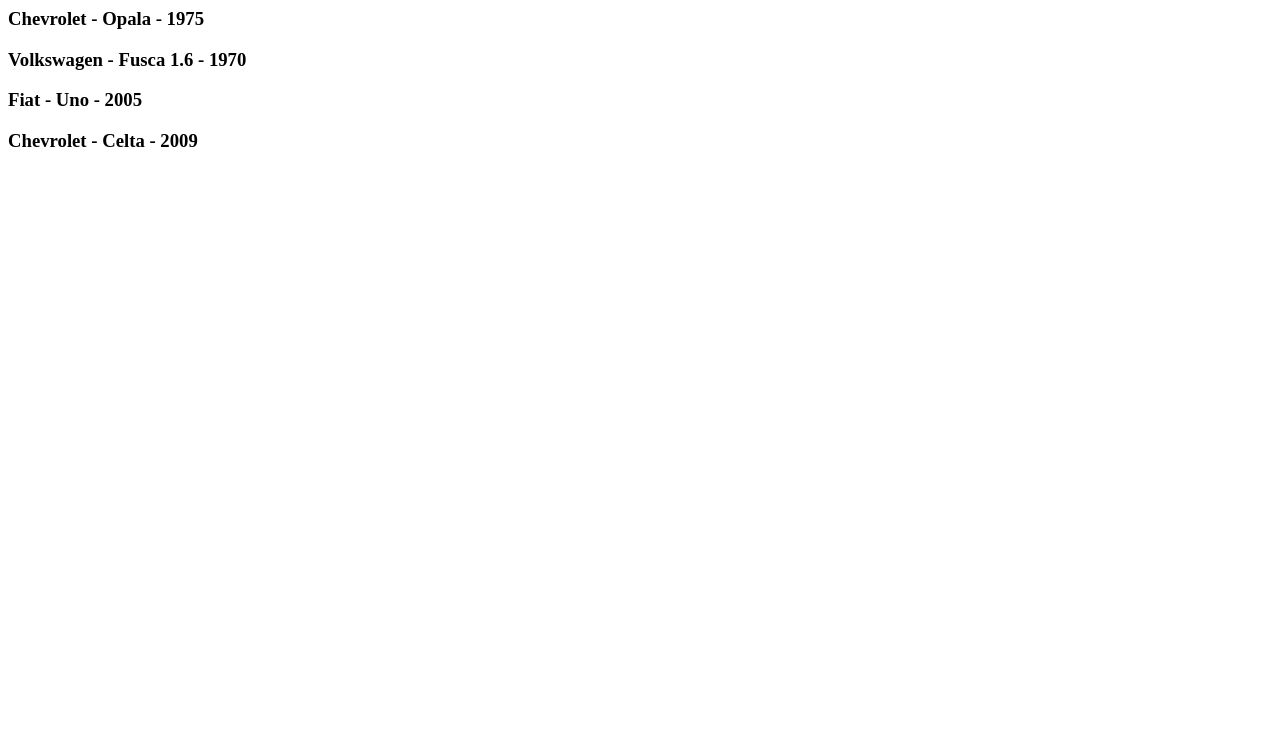
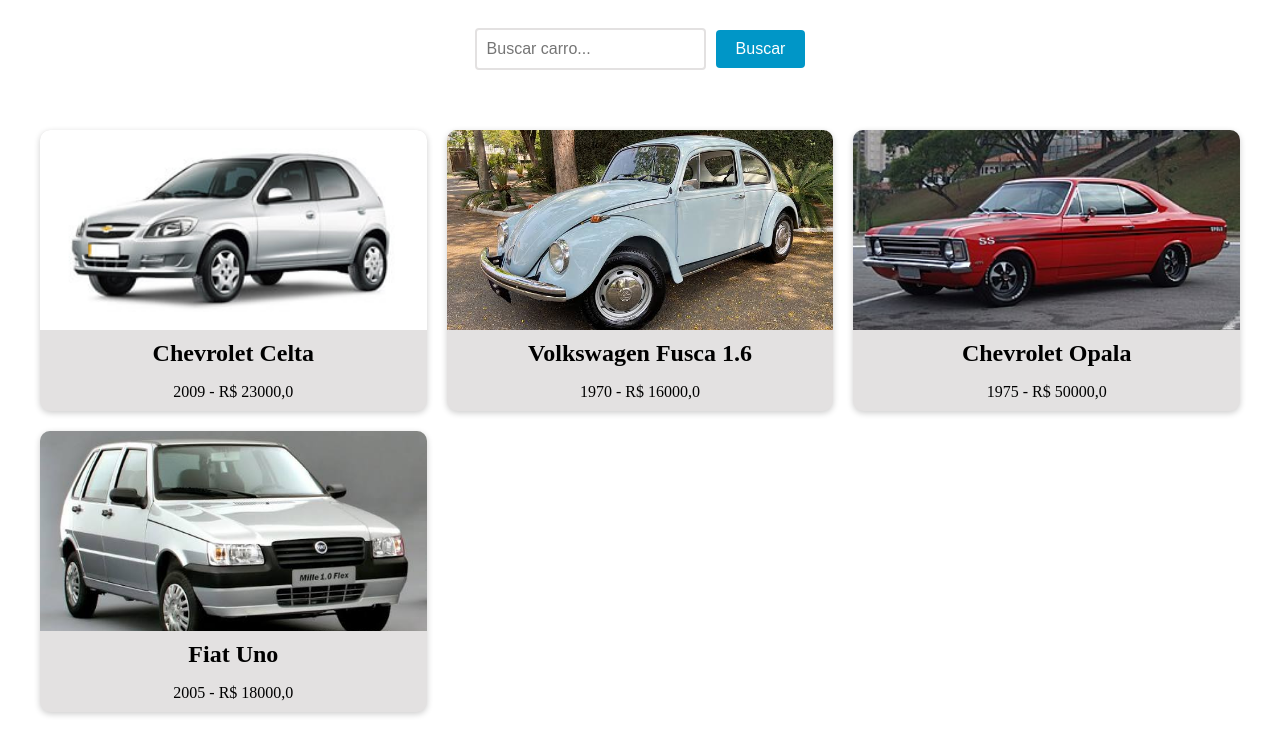
Before and after one commit to arthur-santoss/learn-pycode, a Django app: page /cars/ in a window 1280 px wide. Shown: the top 755 px of the page. Run offline with Django 5.2, Linux system fonts and the light colour scheme; data comes from the database, SQL or seed files in the repository; both versions use the stored data as it was after the commit.

Commit message:
template de cars com barra de pesquisa

```diff
--- a/projetos/carros/app/urls.py
+++ b/projetos/carros/app/urls.py
@@ -7,5 +7,5 @@ from cars.views import cars_view
 
 urlpatterns = [
     path('admin/', admin.site.urls),
-    path('cars/', cars_view),
+    path('cars/', cars_view, name='cars_list'),
 ] + static(settings.MEDIA_URL, document_root=settings.MEDIA_ROOT)
--- a/projetos/carros/cars/templates/cars.html
+++ b/projetos/carros/cars/templates/cars.html
@@ -1,12 +1,112 @@
-<html>
-        <head>
-            <title>Meus carros</title>
-        </head>
-        {% block content %}
-            <body>
-                {% for car in cars %}
-                    <H3>{{car.brand}} - {{car.model}} - {{car.factory_year}} </H3>
-                {% endfor %}
-            </body>
-        {% endblock %}
-</html>
+{% block content %}
+  <style>
+    .car-grid {
+      display: grid;
+      grid-template-columns: repeat(3, 1fr);
+      gap: 20px;
+      margin: 0 auto;
+      max-width: 1200px;
+      padding: 20px;
+    }
+
+    .car-card {
+      background-color: #e3e1e1;
+      box-shadow: 0 2px 6px rgba(0, 0, 0, 0.2);
+      border-radius: 10px;
+      overflow: hidden;
+      text-align: center;
+      transition: all 0.3s ease;
+    }
+
+    .car-card:hover {
+        cursor: pointer;
+        box-shadow: 0 4px 10px rgba(0, 0, 0, 0.4);
+        transform: translateY(-2px);
+    }
+
+    .car-card img {
+      width: 100%;
+      height: 200px;
+      object-fit: cover;
+    }
+
+    .car-card h3 {
+        font-size: 20px;
+        margin-top: 10px;
+        margin-bottom: 5px;
+    }
+
+    .car-card h2 {
+      font-size: 1.5rem;
+      margin: 10px;
+    }
+
+    .car-card p {
+      font-size: 1rem;
+      margin-bottom: 10px;
+    }
+
+    @media (max-width: 768px) {
+      .car-grid {
+        grid-template-columns: repeat(2, 1fr);
+      }
+    }
+
+    form {
+        display: flex;
+        justify-content: center;
+        align-items: center;
+        margin-bottom: 20px;
+        text-align: center;
+        padding: 20px;
+    }
+
+    input[type="text"] {
+        padding: 10px;
+        font-size: 16px;
+        border: 2px solid #e3e1e1;
+        border-radius: 4px;
+        margin-right: 10px;
+        transition: border-bottom-color 0.3s ease-in-out;
+    }
+
+    input[type="text"]:focus {
+        outline: none;
+        border-bottom-color: #e3e1e1;
+    }
+
+    button[type="submit"] {
+        background-color: #0096c7;
+        color: #fff;
+        border: none;
+        padding: 10px 20px;
+        font-size: 16px;
+        border-radius: 4px;
+        cursor: pointer;
+        transition: background-color 0.3s ease-in-out;
+    }
+
+    button[type="submit"]:hover {
+        background-color: #108eb8;
+    }
+  </style>
+
+  <form method="GET" action="{% url 'cars_list' %}">
+    <input type="text" name="search" placeholder="Buscar carro...">
+    <button type="submit">Buscar</button>
+  </form>
+
+  <div class="car-grid">
+    {% if cars %}
+      {% for car in cars %}
+        <div class="car-card">
+          <img src="{{ car.photo.url }}" alt="{{ car.model }} - {{ car.brand }}">
+          <h2>{{ car.brand }} {{ car.model }}</h2>
+          <p>{{ car.factory_year }} - R$ {{ car.value }}</p>
+        </div>
+      {% endfor %}
+    {% else %}
+      <p class="no-results">Nenhum carro encontrado.</p>
+    {% endif %}
+  </div>
+{% endblock %}
--- a/projetos/carros/cars/views.py
+++ b/projetos/carros/cars/views.py
@@ -3,7 +3,7 @@ from django.shortcuts import render
 from cars.models import Car
 
 def cars_view(request):
-    cars = Car.objects.all()
+    cars = Car.objects.all().order_by('model')
     search = request.GET.get('search')
 
     if search:
```
Also changed, not shown: projetos/carros/db.sqlite3, projetos/carros/media/cars/celta_2009.jpg (added), projetos/carros/media/cars/uno_2005.jpg (added).
